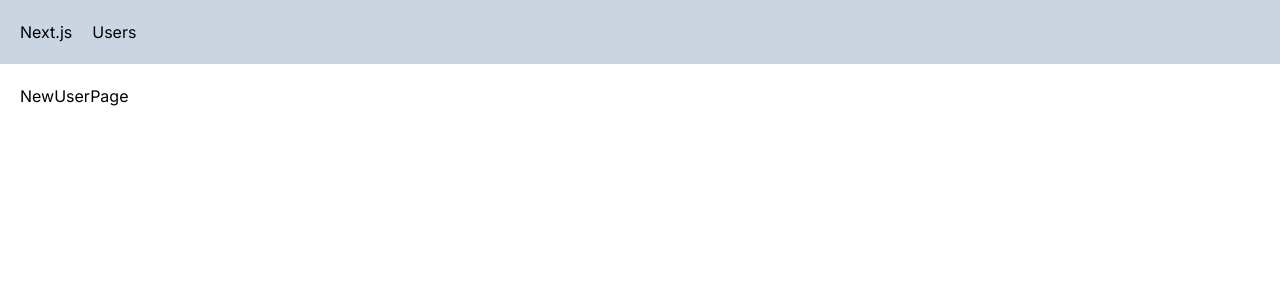
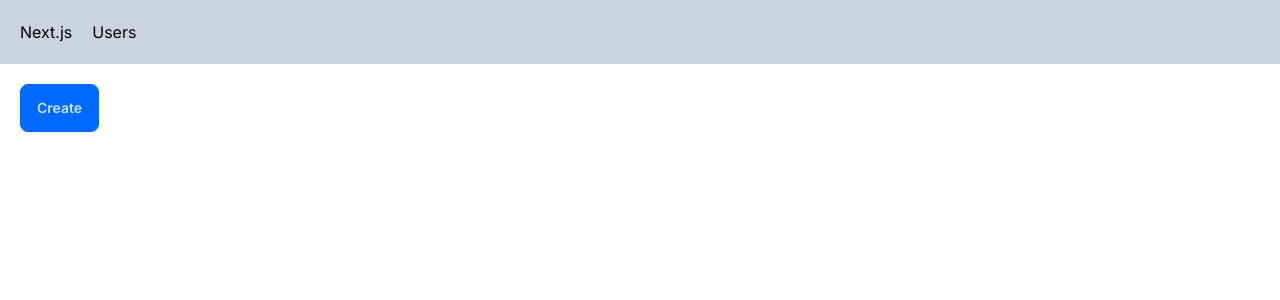
Before and after one commit to gootibi/next-app-part1, a Next.js app: page /users/new in a window 1280 px wide. Shown: the top 300 px of the page. Built offline with nearby package versions, Linux system fonts and the light colour scheme.

Commit message:
Programatic Navigation - useRoute - next/navigation ...

```diff
--- a/app/users/new/page.tsx
+++ b/app/users/new/page.tsx
@@ -1,8 +1,20 @@
-import React from 'react'
+'use client'
+
+import { useRouter } from 'next/navigation'
+import React from "react";
 
 const NewUserPage = () => {
+  const router = useRouter()
+
   return (
-    <div>NewUserPage</div>
+    <div>
+      <button
+        className='btn btn-primary'
+        onClick={() => router.push('/users')}
+      >
+        Create
+      </button>
+    </div>
   )
 }
 
--- a/app/users/page.tsx
+++ b/app/users/page.tsx
@@ -1,6 +1,7 @@
 // http://localhost:3000/users/[id]/photos/[photoId]
 import React from 'react'
 import UserTable from './UserTable'
+import Link from 'next/link'
 
 interface Props {
   searchParams: { sortOrder: string }
@@ -11,6 +12,7 @@
   return (
     <>
       <h1>Users</h1>
+      <Link href='/users/new' className='btn'>New User</Link>
       <UserTable sortOrder={sortOrder}/>
     </>
   )
```
